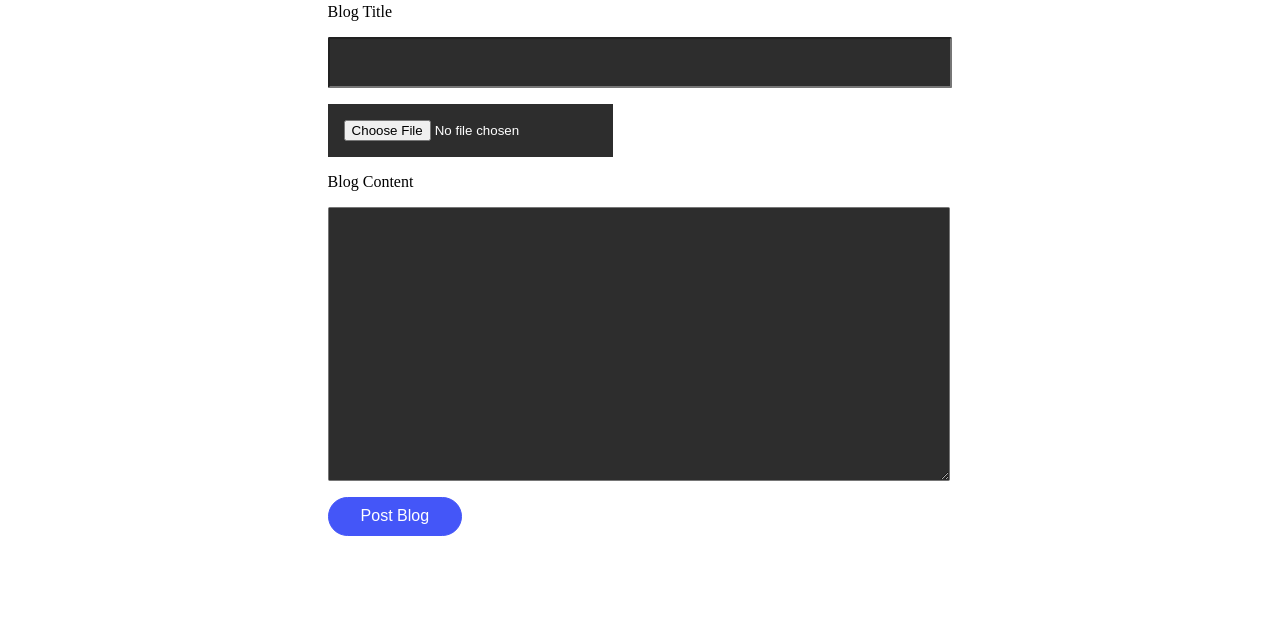
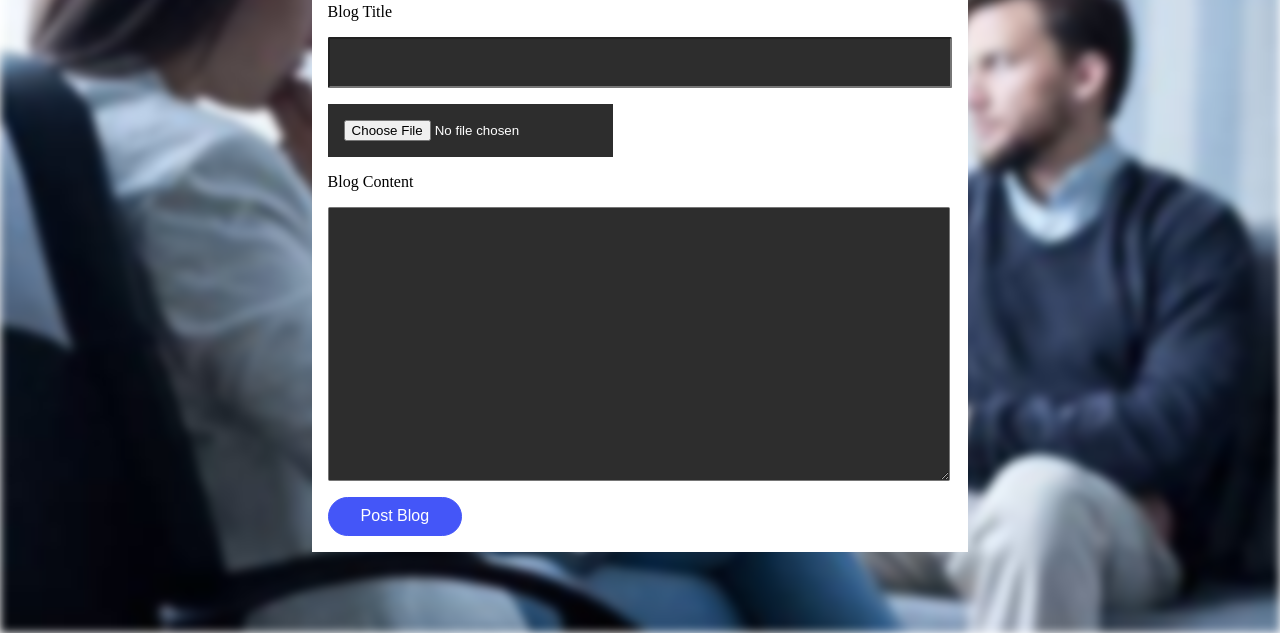
Before and after one commit to Aditi-247/blog-page, a plain HTML site: page addBlog.html in a window 1280 px wide. Shown: the part 167-800 px from the top of the page. Drawn offline with Linux system fonts and the light colour scheme.

Commit message:
Update addBlog.css

```diff
--- a/css/addBlog.css
+++ b/css/addBlog.css
@@ -14,7 +14,7 @@ h4 {
 }
 
 .img-area{
-    background-image: url("./psy7.jpg");
+    background-image: url("../images/psy7.jpg");
     background-size: cover;
     height:100vh;
     width:100vw;
```
